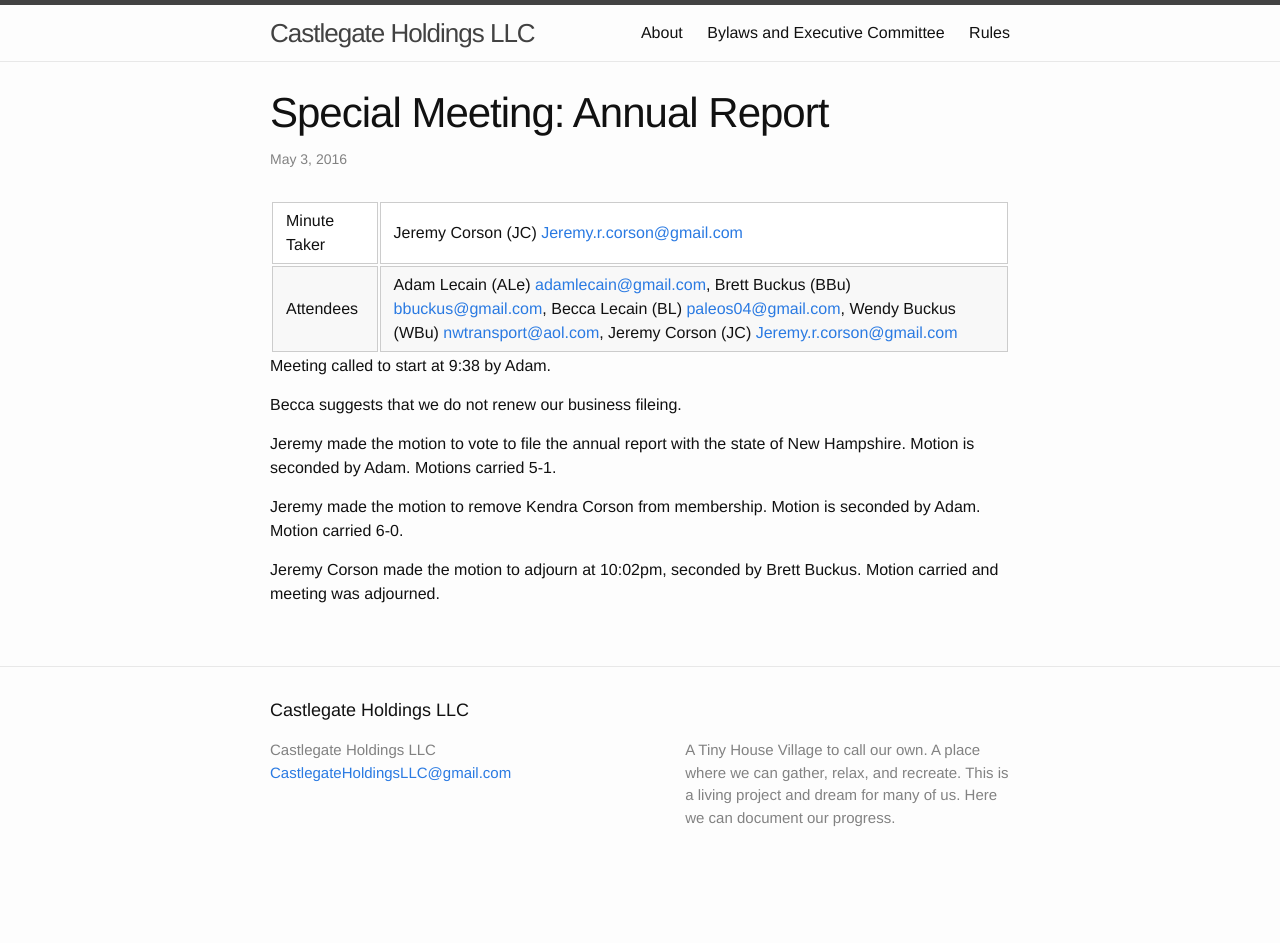
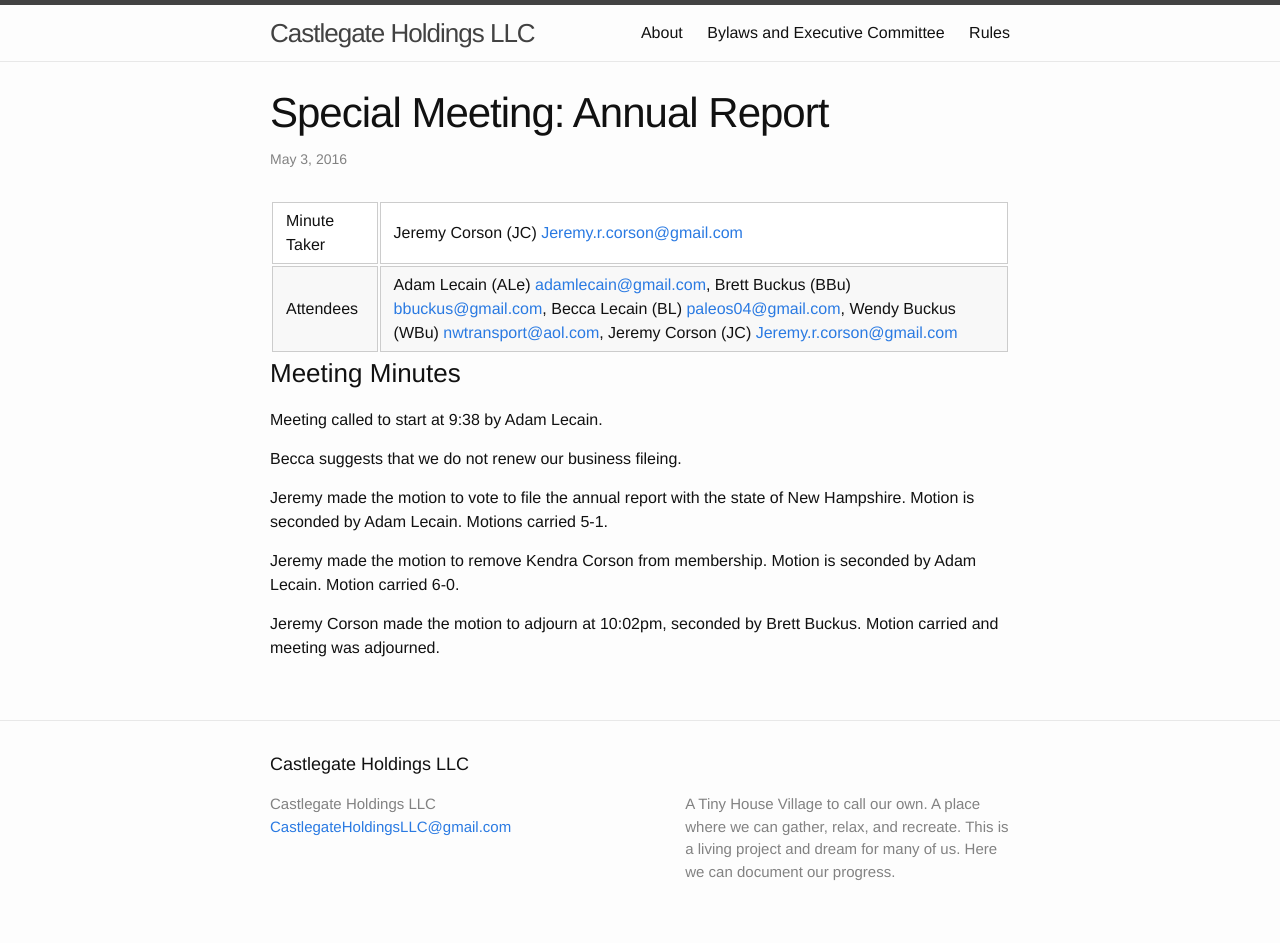
Before and after one commit to castlegateholdingsllc/castlegateholdingsllc.github.io, a Jekyll site: the page built from _posts/2016-05-03-meeting.markdown, in a window 1280 px wide. Built offline with Jekyll 4.4.1, drawn with Linux system fonts in a browser that asks for light colours; before the commit the page ends 900 px from its top, so only the background shows below that.

Commit message:
new meeting

```diff
--- a/_posts/2016-05-03-meeting.markdown
+++ b/_posts/2016-05-03-meeting.markdown
@@ -8,13 +8,15 @@ categories: jekyll update
 | Minute Taker | Jeremy Corson (JC) <Jeremy.r.corson@gmail.com> |
 | Attendees | Adam Lecain (ALe) <adamlecain@gmail.com>, Brett Buckus (BBu) <bbuckus@gmail.com>, Becca Lecain (BL) <paleos04@gmail.com>, Wendy Buckus (WBu) <nwtransport@aol.com>, Jeremy Corson (JC) <Jeremy.r.corson@gmail.com> |
 
-Meeting called to start at 9:38 by Adam.
+### Meeting Minutes
+
+Meeting called to start at 9:38 by Adam Lecain.
 
 Becca suggests that we do not renew our business fileing.
 
-Jeremy made the motion to vote to file the annual report with the state of New Hampshire. Motion is seconded by Adam. Motions carried 5-1.
+Jeremy made the motion to vote to file the annual report with the state of New Hampshire. Motion is seconded by Adam Lecain. Motions carried 5-1.
 
-Jeremy made the motion to remove Kendra Corson from membership. Motion is seconded by Adam. Motion carried 6-0.
+Jeremy made the motion to remove Kendra Corson from membership. Motion is seconded by Adam Lecain. Motion carried 6-0.
 
 Jeremy Corson made the motion to adjourn at 10:02pm, seconded by Brett Buckus. Motion carried and meeting was
 adjourned.
```
